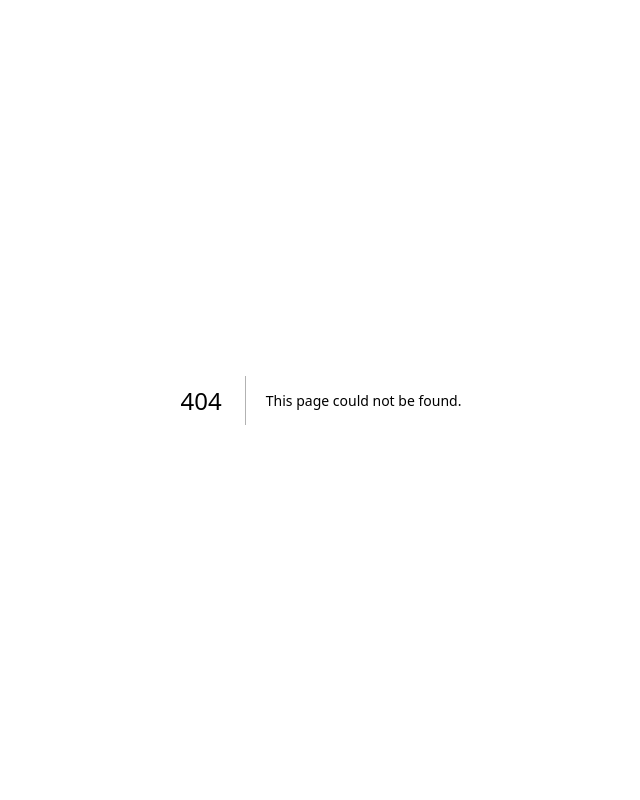
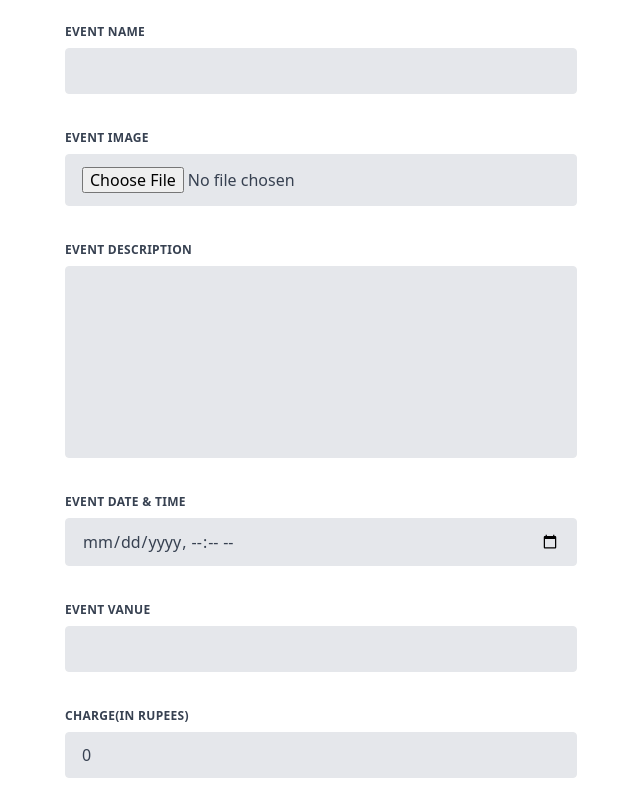
Before and after one commit to I-sandesh/Dot-io, a Next.js app: page /createEvent in a window 1280 px wide. Before the commit this address had no page. Shown: the top 800 px of the page, without its empty margins (319-959 px from the left). Built offline with nearby package versions, Linux system fonts and the light colour scheme.

Commit message:
Intigrated With Firebase
Now Users can create a event with form and this event will render for all users

```diff
--- /dev/null
+++ b/components/firebase/firebase.tsx
@@ -0,0 +1,55 @@
+import { EventRef, userRef } from "@/firebaseConfig";
+import { async } from "@firebase/util";
+import {
+  addDoc,
+  doc,
+  getDocs,
+  onSnapshot,
+  setDoc,
+  SetOptions,
+} from "firebase/firestore";
+import { useRouter } from "next/router";
+import { useEffect, useState } from "react";
+
+export const getEvents = () => {
+  const [Events, setEvents] = useState([]);
+  useEffect(() => {
+    onSnapshot(EventRef, (snapshot) => {
+      let allEvent = [];
+      snapshot.docChanges().forEach((change) => {
+        if (change.type === "added") {
+          allEvent.push({ ...change.doc.data(), id: change.doc.id });
+        }
+        if (change.type === "modified") {
+          allEvent = allEvent.map((Event) => {
+            if (Event.id === change.doc.id) {
+              return { ...change.doc.data(), id: change.doc.id };
+            }
+            return Event;
+          });
+        }
+        if (change.type === "removed") {
+          allEvent = allEvent.filter((Event) => Event.id !== change.doc.id);
+        }
+        setEvents(allEvent);
+      });
+    });
+  }, []);
+
+  return Events;
+};
+export const sendEvent = (Event) => {
+  addDoc(EventRef, Event)
+    .then((docRef) => {
+      location.href = './';
+      console.log("Document written with ID: ", docRef.id);
+    })
+    .catch((error) => {
+      console.error("Error adding document: ", error);
+    });
+};
+
+export const addUser = async (data, userId: string) => {
+  const docRef = await setDoc(doc(userRef, userId), data);
+  console.log("Document written with ID: ", docRef);
+};
--- /dev/null
+++ b/firebaseConfig.js
@@ -0,0 +1,21 @@
+import { initializeApp } from "firebase/app";
+import { getAuth } from "firebase/auth";
+import {getStorage} from "firebase/storage"
+import {getFirestore,doc,getDocs, collection} from "firebase/firestore"
+const firebaseConfig = {
+  apiKey: "AIzaSyA3K3rmsRzX-1Yf2Fb7hWCGkvjxhXIOGPg",
+  authDomain: "next-authh.firebaseapp.com",
+  projectId: "next-authh",
+  storageBucket: "next-authh.appspot.com",
+  messagingSenderId: "1031838106797",
+  appId: "1:1031838106797:web:b8f343d25d04e64724b224"
+};
+
+const app = initializeApp(firebaseConfig);
+const db = getFirestore(app)
+
+
+export const auth = getAuth();
+export const EventRef = collection(db,"events");
+export const userRef = collection(db,"users");
+export const storage = getStorage(app);
--- /dev/null
+++ b/pages/createEvent.tsx
@@ -0,0 +1,171 @@
+import { sendEvent } from "@/components/firebase/firebase";
+import React, { useState } from "react";
+import { getDownloadURL, ref, uploadBytesResumable } from "firebase/storage";
+import { storage } from "@/firebaseConfig";
+
+function inputHTMLFormat(title: string, value, setValue, type = "text") {
+  return (
+    <div className="flex flex-wrap -mx-3 mb-6">
+      <div className="w-full px-3">
+        <label
+          className="block uppercase tracking-wide text-gray-700 text-xs font-bold mb-2"
+          htmlFor="input"
+        >
+          {title}
+        </label>
+        <input
+          className="appearance-none block w-full bg-gray-200 text-gray-700 border border-gray-200 rounded py-3 px-4 mb-3 leading-tight focus:outline-none focus:bg-white focus:border-gray-500"
+          id="input"
+          type={type}
+          value={value}
+          onChange={(e) => setValue(e.target.value)}
+        />
+      </div>
+    </div>
+  );
+}
+function createEvent() {
+  const [eventTitle, seteventTitle] = useState("");
+  const [eventDesc, seteventDesc] = useState("");
+  const [eventDate, seteventDate] = useState("");
+  const [eventLocation, seteventLocation] = useState("");
+  const [Tags, setTags] = useState("");
+  const [File, setFile] = useState("");
+  const [eventCharge, setEventCharge] = useState(0);
+  const [eventSponsor, setEventSponsor] = useState("");
+  const [eventcoordinator1, setEventcoordinator1] = useState("");
+  const [eventcoordinator2, setEventcoordinator2] = useState("");
+  function submitHandler(e) {
+    e.preventDefault();
+    let data = {
+      name: eventTitle,
+      description: eventDesc,
+      date: eventDate,
+      location: eventLocation,
+      charge: eventCharge,
+      sponsors: eventSponsor,
+      coordinator1: eventcoordinator1,
+      coordinator2: eventcoordinator2,
+    };
+    if (File) {
+      const storageRef = ref(
+        storage,
+        `/files/${new Date().getTime()}-${File.name}`
+      );
+      const uploadTask = uploadBytesResumable(storageRef, File);
+      uploadTask.on(
+        "state_changed",
+        (snapshot) => {
+          const progress =
+            (snapshot.bytesTransferred / snapshot.totalBytes) * 100;
+          console.log("Upload is " + progress + "% done");
+          switch (snapshot.state) {
+            case "paused":
+              console.log("Upload is paused");
+              break;
+            case "running":
+              console.log("Upload is running");
+              break;
+          }
+        },
+        (error) => {
+          console.log(error);
+        },
+        () => {
+          getDownloadURL(uploadTask.snapshot.ref).then((downloadURL) => {
+            data.image = downloadURL;
+            console.log("File available at", downloadURL);
+            sendEvent(data);
+          });
+        }
+      );
+    } else {
+      sendEvent(data);
+    }
+  }
+
+  return (
+    <div className="min-h-screen flex justify-center items-center p-6">
+      <form onSubmit={submitHandler} className="w-full max-w-lg">
+        {inputHTMLFormat("Event Name", eventTitle, seteventTitle, "text")}
+
+        <div className="flex flex-wrap -mx-3 mb-6">
+          <div className="w-full px-3">
+            <label
+              className="block uppercase tracking-wide text-gray-700 text-xs font-bold mb-2"
+              htmlFor="grid-password"
+            >
+              Event Image
+            </label>
+            <input
+              className="appearance-none block w-full bg-gray-200 text-gray-700 border border-gray-200 rounded py-3 px-4 mb-3 leading-tight focus:outline-none focus:bg-white focus:border-gray-500"
+              id="file"
+              type="file"
+              accept="image/*"
+              onChange={(e) => setFile(e.target.files[0])}
+            />
+          </div>
+        </div>
+
+        <div className="flex flex-wrap -mx-3 mb-6">
+          <div className="w-full px-3">
+            <label
+              className="block uppercase tracking-wide text-gray-700 text-xs font-bold mb-2"
+              htmlFor="grid-password"
+            >
+              event Description
+            </label>
+            <textarea
+              className=" no-resize appearance-none block w-full bg-gray-200 text-gray-700 border border-gray-200 rounded py-3 px-4 mb-3 leading-tight focus:outline-none focus:bg-white focus:border-gray-500 h-48 resize-none"
+              id="message"
+              value={eventDesc}
+              onChange={(e) => seteventDesc(e.target.value)}
+            ></textarea>
+          </div>
+        </div>
+
+        {inputHTMLFormat(
+          "Event Date & Time",
+          eventDate,
+          seteventDate,
+          "datetime-local"
+        )}
+        {inputHTMLFormat("Event Vanue", eventLocation, seteventLocation)}
+        {inputHTMLFormat(
+          "Charge(in rupees)",
+          eventCharge,
+          setEventCharge,
+          "number"
+        )}
+        {inputHTMLFormat("Sponsors", eventSponsor, setEventSponsor)}
+
+        {inputHTMLFormat(
+          "Name & Number of Coordinator 1",
+          eventcoordinator1,
+          setEventcoordinator1
+        )}
+
+        {inputHTMLFormat(
+          "Name & Number of Coordinator 2",
+          eventcoordinator2,
+          setEventcoordinator2
+        )}
+
+
+        <div className="md:flex md:items-center">
+          <div className="md:w-1/3">
+            <button
+              className="shadow bg-teal-400 hover:bg-teal-400 focus:shadow-outline focus:outline-none text-white font-bold py-2 px-4 rounded"
+              type="submit"
+            >
+              Add Event
+            </button>
+          </div>
+          <div className="md:w-2/3"></div>
+        </div>
+      </form>
+    </div>
+  );
+}
+
+export default createEvent;
--- a/pages/index.tsx
+++ b/pages/index.tsx
@@ -2,31 +2,33 @@ import Head from "next/head";
 import Link from "next/link";
 import { useState } from "react";
 import EventCard from "../components/EventCard";
+import { getEvents } from "@/components/firebase/firebase";
 export default function Home() {
-    const EVENTS = {
-        "event1": {
-            "name": "Solution Challenge Event",
-            "image": "https://th.bing.com/th/id/OIP.lbNwtS5QHxECLgBVO2ZLzAHaEK?pid=ImgDet&rs=1",
-            "description": "Build a solution to a local problem using Google technologies in accordance with one or more of the United Nations 17 Sustainable Development Goals.",
-            "date": "Fri, Mar 6, 7:00 AM",
-            "location": "Raj Park, New Delhi",
-            "charge": 200,
-            "sponsors":"Bing",
-            "coordinator1":"Cname, Cnumber",
-            "coordinator2":"Cname, Cnumber"
-        },
-        "event2": {
-            "name": "Google for Startups Accelerator Canada",
-            "image": "https://th.bing.com/th/id/OIP.lbNwtS5QHxECLgBVO2ZLzAHaEK?pid=ImgDet&rs=1",
-            "description": "Applications are now closed for the fourth cohort of high potential Canadian startups. Learn more about the program.",
-            "date": "Fri, Mar 6, 7:00 AM",
-            "location": "Raj Park, New Delhi",
-            "charge": 200,
-            "sponsors":"Bing",
-            "coordinator1":"Cname, Cnumber",
-            "coordinator2":"Cname, Cnumber"
-        }
-    }
+    // const EVENTS = {
+    //     "event1": {
+    //         "name": "Solution Challenge Event",
+    //         "image": "https://th.bing.com/th/id/OIP.lbNwtS5QHxECLgBVO2ZLzAHaEK?pid=ImgDet&rs=1",
+    //         "description": "Build a solution to a local problem using Google technologies in accordance with one or more of the United Nations 17 Sustainable Development Goals.",
+    //         "date": "Fri, Mar 6, 7:00 AM",
+    //         "location": "Raj Park, New Delhi",
+    //         "charge": 200,
+    //         "sponsors":"Bing",
+    //         "coordinator1":"Cname, Cnumber",
+    //         "coordinator2":"Cname, Cnumber"
+    //     },
+    //     "event2": {
+    //         "name": "Google for Startups Accelerator Canada",
+    //         "image": "https://th.bing.com/th/id/OIP.lbNwtS5QHxECLgBVO2ZLzAHaEK?pid=ImgDet&rs=1",
+    //         "description": "Applications are now closed for the fourth cohort of high potential Canadian startups. Learn more about the program.",
+    //         "date": "Fri, Mar 6, 7:00 AM",
+    //         "location": "Raj Park, New Delhi",
+    //         "charge": 200,
+    //         "sponsors":"Bing",
+    //         "coordinator1":"Cname, Cnumber",
+    //         "coordinator2":"Cname, Cnumber"
+    //     }
+    // }
+    const Events = getEvents();
   const [loading, setloading] = useState(true);
   setTimeout(() => {
     setloading(false);
@@ -64,8 +66,8 @@ export default function Home() {
                     <Link href="/" className="text-base font-medium text-dark mr-6 hover:text-primary">
                       Home
                     </Link>
-                    <Link href={"/addPost"} className="text-base font-medium text-dark mr-6 hover:text-primary">
-                      Add Event
+                    <Link href={"/createEvent"} className="text-base font-medium text-dark mr-6 hover:text-primary">
+                      Create Event
                     </Link>
                     <Link href="/login" className="text-base font-medium text-dark mr-6 hover:text-primary">
                       Login
@@ -78,13 +80,13 @@ export default function Home() {
               </div>
             </nav>
             <section className="bg-[#F3F4F6] min-h-screen flex flex-row flex-wrap justify-evenly">
-                {Object.keys(EVENTS).map((key) => (
+                {Events && Events.map((Event) => (
                     <EventCard
-                        name={EVENTS[key].name}
-                        description={EVENTS[key].description}
-                        date={EVENTS[key].date}
-                        location={EVENTS[key].location}
-                        image={EVENTS[key].image} />
+                        name={Event.name}
+                        description={Event.description}
+                        date={Event.date}
+                        location={Event.location}
+                        image={Event.image} />
                 ))}
 
             </section>
```
